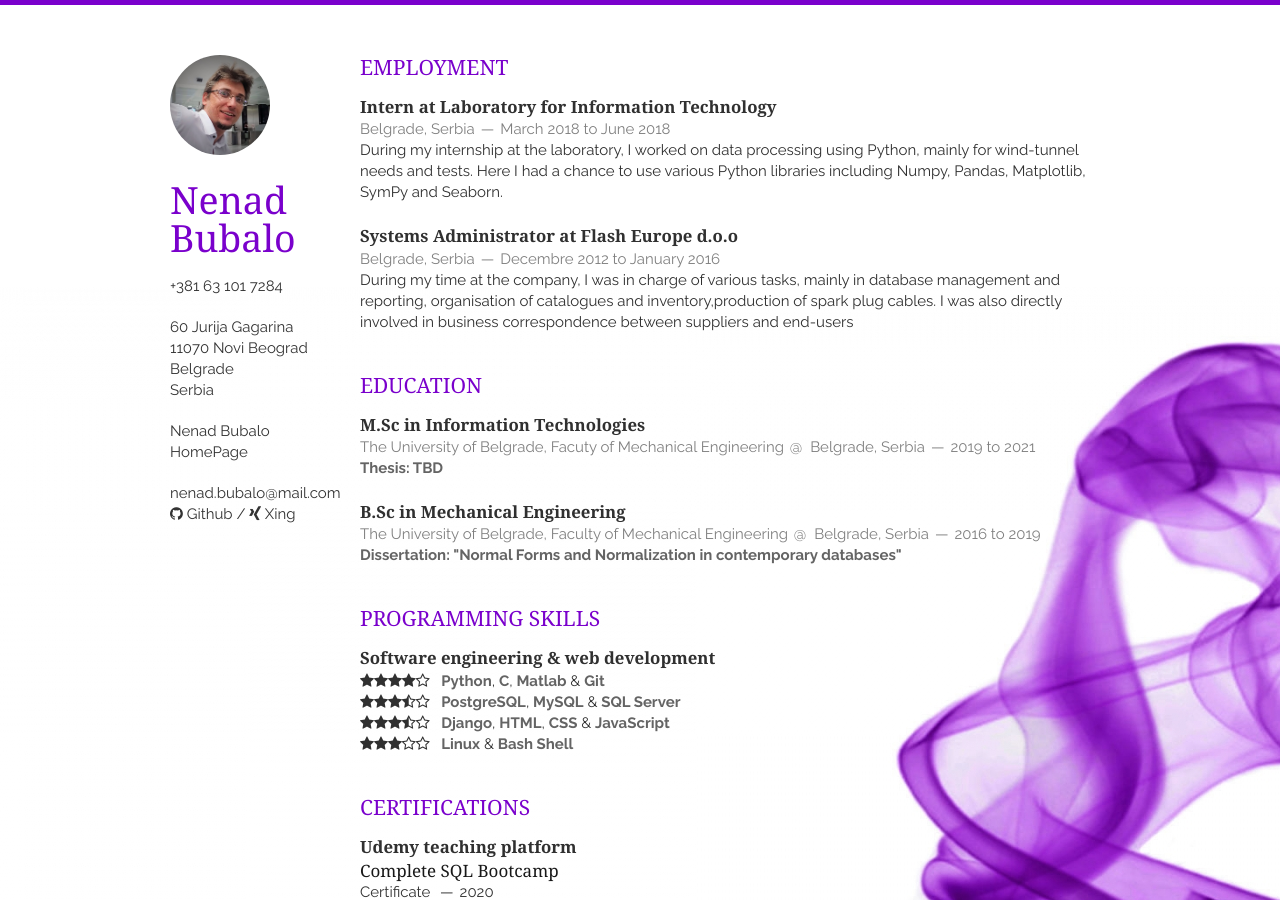
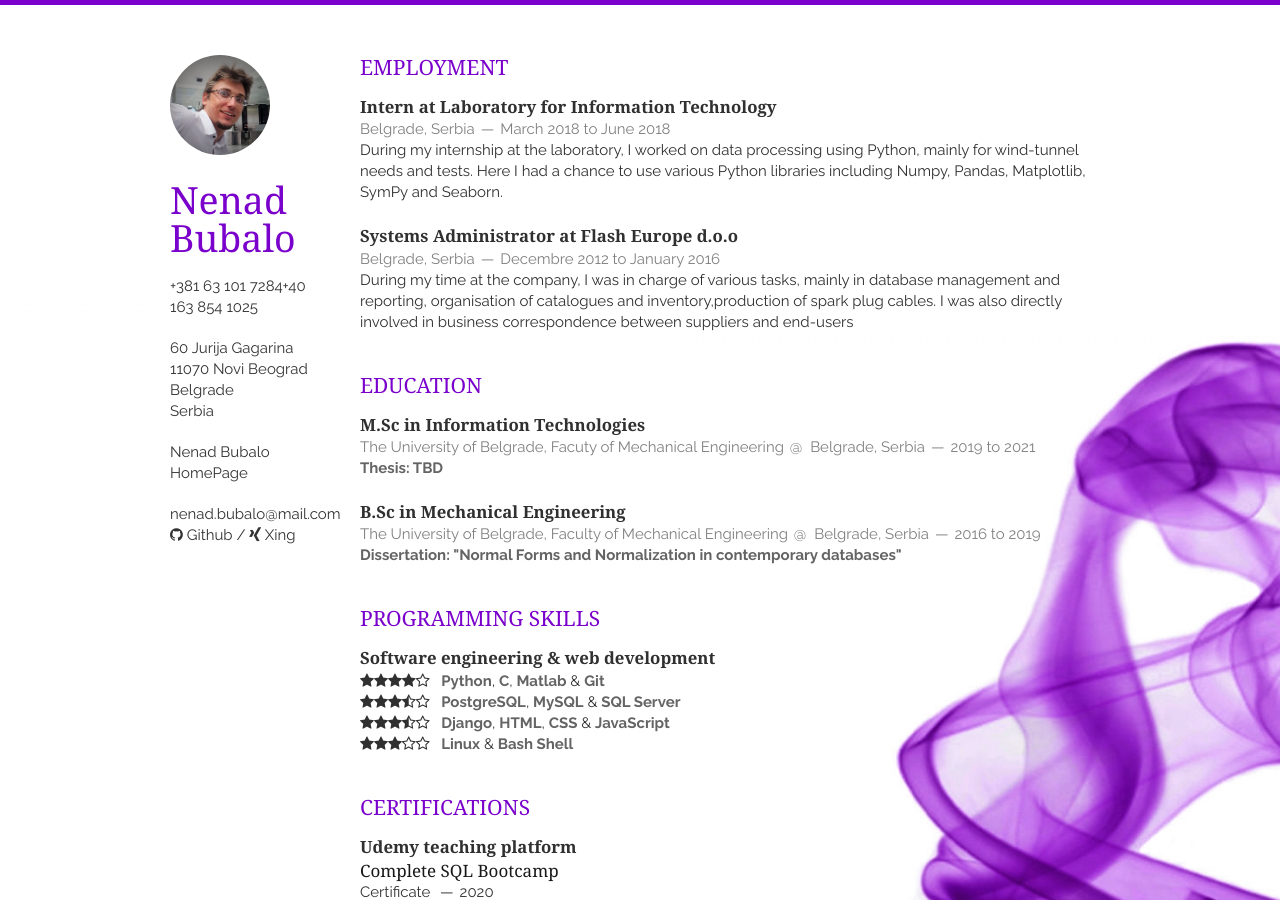
Before and after one commit to MouseOnTheKeys/cv, a Jekyll site: the page built from index.html, in a window 1280 px wide and 900 px high. Built offline with Jekyll 4.4.1, drawn with Linux system fonts in a browser that asks for light colours; nearby versions of some CDN libraries; the list of posts is cut into pages by our own code.

Commit message:
Update _config.yml
phone number change 28.02.2019

```diff
--- a/_config.yml
+++ b/_config.yml
@@ -23,8 +23,12 @@ website_full: https://mouseonthekeys.github.io/mouse/
 github: MouseOnTheKeys
 #twitter: twitter
 xing: Nenad_Bubalo/cv
-tel: +381 63 101 7284
-tel_full: tel:+381631017284
+tel:
+  - +381 63 101 7284
+  - +40 163 854 1025
+tel_full:
+  - tel:+381631017284
+  - tel:+401638541025
 google_maps: 'https://goo.gl/maps/XvLnVDCx1JhVsVM67'
 address:
   street: 60 Jurija Gagarina
```
